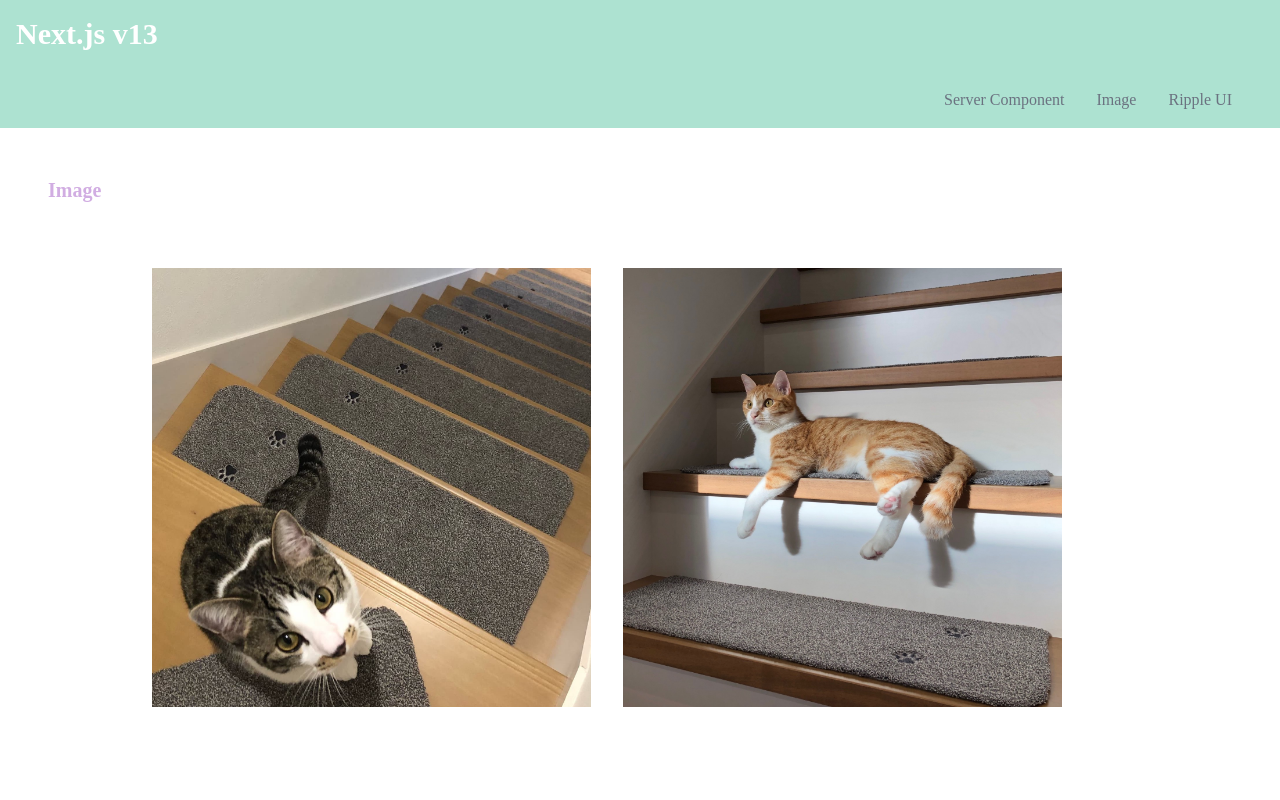
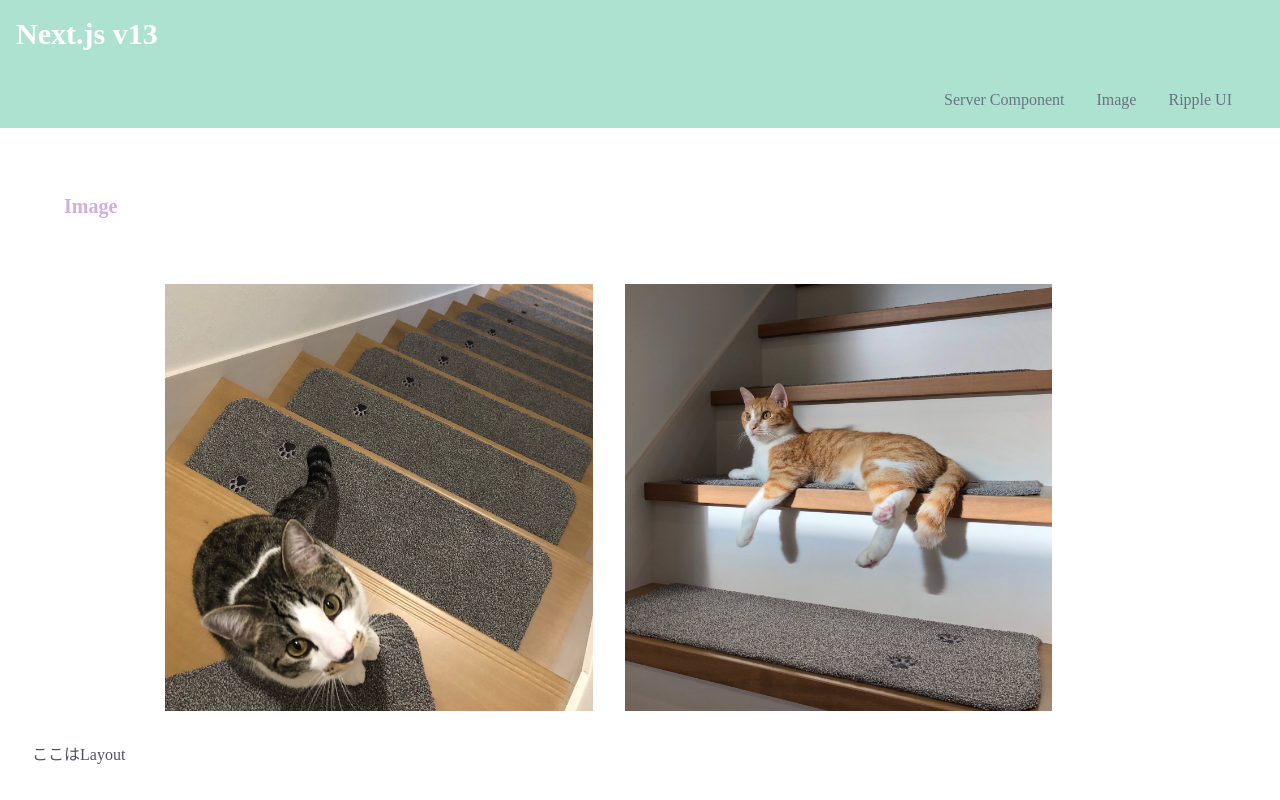
Before and after one commit to narutiga/next.js_v13, a Next.js app: page /image in a window 1280 px wide. Shown: the top 800 px of the page. Built offline with nearby package versions, Linux system fonts and the light colour scheme.

Commit message:
🚧 Fine tuning

```diff
--- a/src/app/(group1)/client_component/page.tsx
+++ b/src/app/(group1)/client_component/page.tsx
@@ -1,11 +1,9 @@
-import { Suspense } from "react";
 import { ClientComponent } from "src/component/ClientComponent";
-import { ServerComponent } from "src/component/ServerComponent";
 
 const CatsPage = () => {
   return (
-    <div className="p-4">
-      <h2 className="m-4 text-sub2">Client Component</h2>
+    <div className="p-8">
+      <h2 className="mb-8 text-sub2">Client Component</h2>
       <div className="flex">
         <div className="w-1/2">
           <ClientComponent />
--- a/src/app/(group1)/server_component/page.tsx
+++ b/src/app/(group1)/server_component/page.tsx
@@ -4,8 +4,8 @@ import { ServerComponent } from "src/component/ServerComponent";
 
 const CatsPage = () => {
   return (
-    <div className="p-4">
-      <h2 className="m-4 text-sub2">Server Component</h2>
+    <div className="p-8">
+      <h2 className="mb-8 text-sub2">Server Component</h2>
       <div className="flex">
         <div className="w-1/2 mr-8">
           {/* @ts-expect-error Server Component */}
--- a/src/app/(group2)/layout.tsx
+++ b/src/app/(group2)/layout.tsx
@@ -1,12 +1,14 @@
 import { FC } from "react";
 import { PageTitle } from "src/component/PageTitle/PageTitle";
-import { SubNavigation } from "src/component/SubNavigation/SubNavigation";
 
 const BlogLayout: FC<{ children: React.ReactNode }> = ({ children }) => {
   return (
-    <div className="flex flex-col p-4 h-screen">
+    <div className="flex flex-col p-8 h-screen">
       <PageTitle title="Image" />
-      <div className="w-5/6 mx-auto border-white">{children}</div>
+      <div className="w-5/6 mx-auto">{children}</div>
+      <div>
+        <p>ここはLayout</p>
+      </div>
     </div>
   );
 };
--- a/src/app/(group3)/layout.tsx
+++ b/src/app/(group3)/layout.tsx
@@ -4,7 +4,7 @@ import { SubNavigation } from "src/component/SubNavigation/SubNavigation";
 
 const BlogLayout: FC<{ children: React.ReactNode }> = ({ children }) => {
   return (
-    <div className="flex flex-col p-4 h-screen">
+    <div className="flex flex-col p-8 h-screen">
       <PageTitle title="Ripple UI" />
       <div className="w-5/6 mx-auto">{children}</div>
     </div>
```
